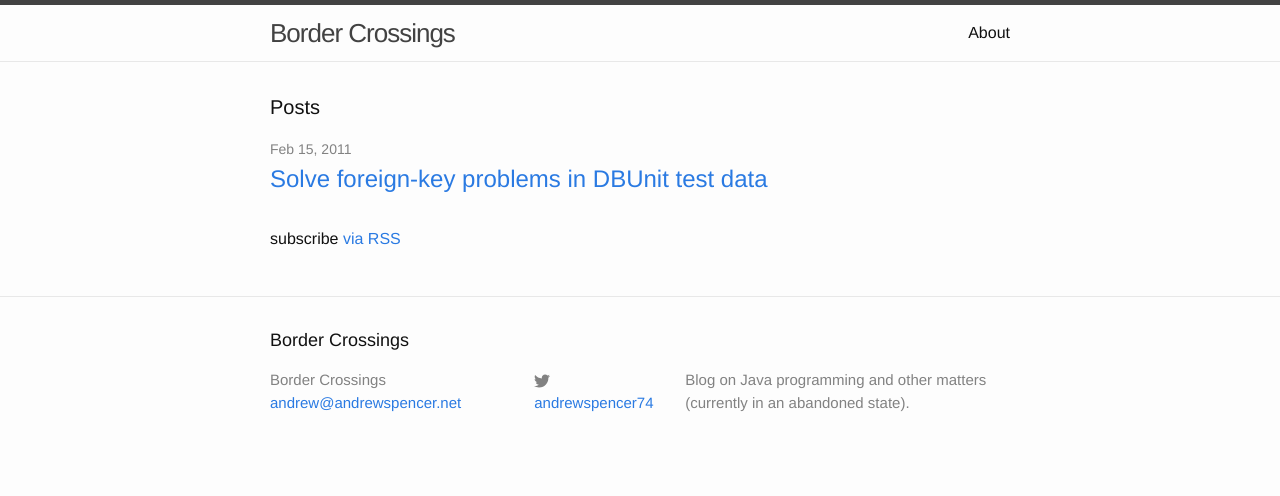
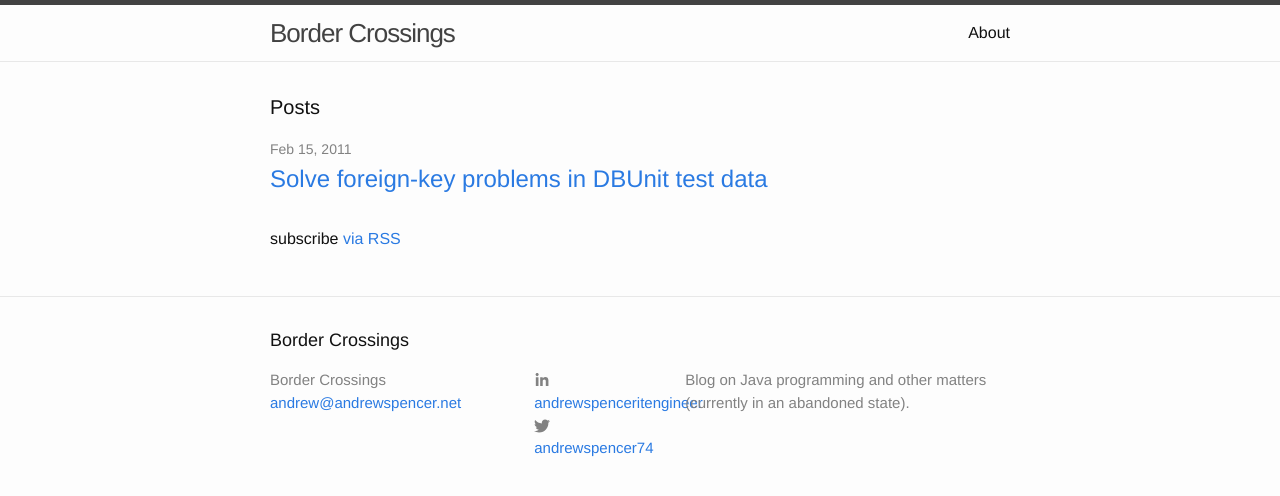
Before and after one commit to andrewspencer/border-crossings, a Jekyll site: the page built from index.html, in a window 1280 px wide. Shown: the top 496 px of the page. Built offline with Jekyll 4.4.1, drawn with Linux system fonts in a browser that asks for light colours.

Commit message:
linkedin - formatting needed

```diff
--- a/_config.yml
+++ b/_config.yml
@@ -13,6 +13,7 @@ description: >
 baseurl: "" # the subpath of your site, e.g. /blog
 url: "http://andrewspencer.net" # the base hostname & protocol for your site
 twitter_username: andrewspencer74
+linkedin_username: andrewspenceritengineer
 
 excerpt_separator: <!--more-->
 permalink: /:year/:slug
--- a/_includes/footer.html
+++ b/_includes/footer.html
@@ -14,9 +14,9 @@
 
       <div class="footer-col footer-col-2">
         <ul class="social-media-list">
-          {% if site.github_username %}
+          {% if site.linkedin_username %}
           <li>
-            {% include icon-github.html username=site.github_username %}
+            {% include icon-linkedin.html username=site.linkedin_username %}
           </li>
           {% endif %}
 
--- /dev/null
+++ b/_includes/icon-linkedin.html
@@ -0,0 +1 @@
+<a href="https://linkedin.com/in/{{ include.username }}"><span class="icon icon--linkedin">{% include icon-linkedin.svg %}</span><span class="username">{{ include.username }}</span></a>
```
Also changed, not shown: _includes/icon-linkedin.svg (added).
